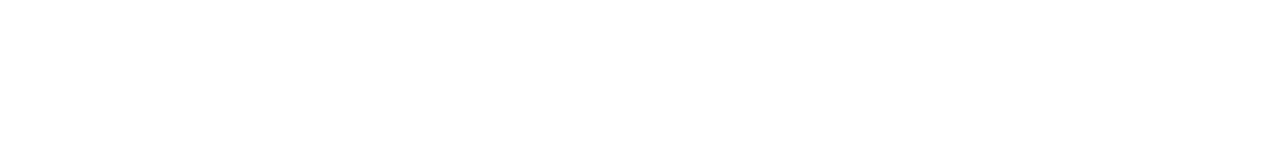
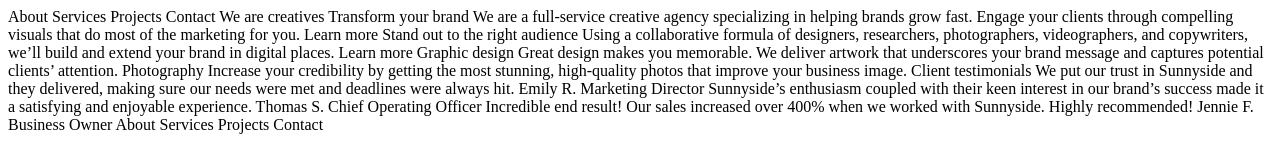
Before and after one commit to brendantfinn/fmb-sunnyside-landing, a plain HTML site: page index.html in a window 1280 px wide. Drawn offline with Linux system fonts and the light colour scheme.

Commit message:
imported copywriting

```diff
--- a/index.html
+++ b/index.html
@@ -6,8 +6,52 @@
 
   <link rel="icon" type="image/png" sizes="32x32" href="./images/favicon-32x32.png">
 
-  <title></title>
+  <title>Sunnyside Agency</title>
 </head>
 <body>
+  About
+  Services
+  Projects
+  Contact
+
+  We are creatives
+
+  Transform your brand
+
+  We are a full-service creative agency specializing in helping brands grow fast.
+  Engage your clients through compelling visuals that do most of the marketing for you.
+
+  Learn more
+
+  Stand out to the right audience
+
+  Using a collaborative formula of designers, researchers, photographers, videographers, and copywriters, we’ll build and extend your brand in digital places.
+
+  Learn more
+
+  Graphic design
+  Great design makes you memorable. We deliver artwork that underscores your brand message and captures potential clients’ attention.
+
+  Photography
+  Increase your credibility by getting the most stunning, high-quality photos that improve your business image.
+
+  Client testimonials
+
+  We put our trust in Sunnyside and they delivered, making sure our needs were met and deadlines were always hit.
+  Emily R.
+  Marketing Director
+
+  Sunnyside’s enthusiasm coupled with their keen interest in our brand’s success made it a satisfying and enjoyable experience.
+  Thomas S.
+  Chief Operating Officer
+
+  Incredible end result! Our sales increased over 400% when we worked with Sunnyside. Highly recommended!
+  Jennie F.
+  Business Owner
+
+  About
+  Services
+  Projects
+  Contact
 </body>
 </html>
```
